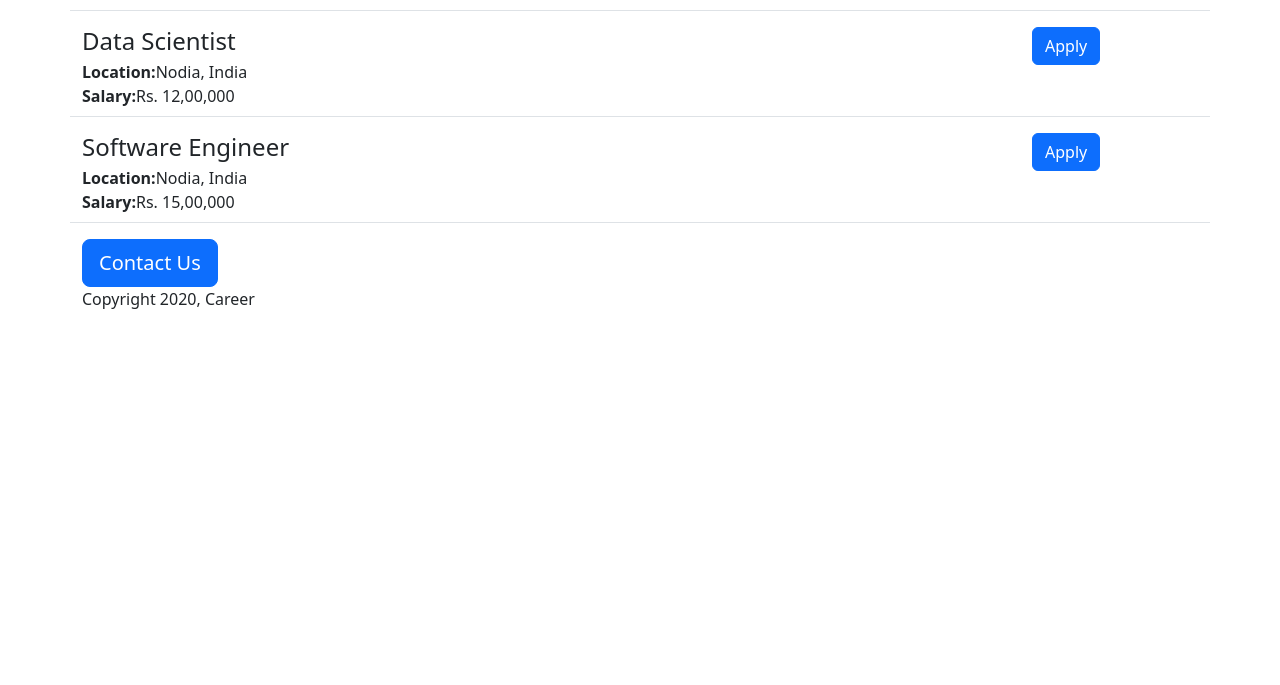
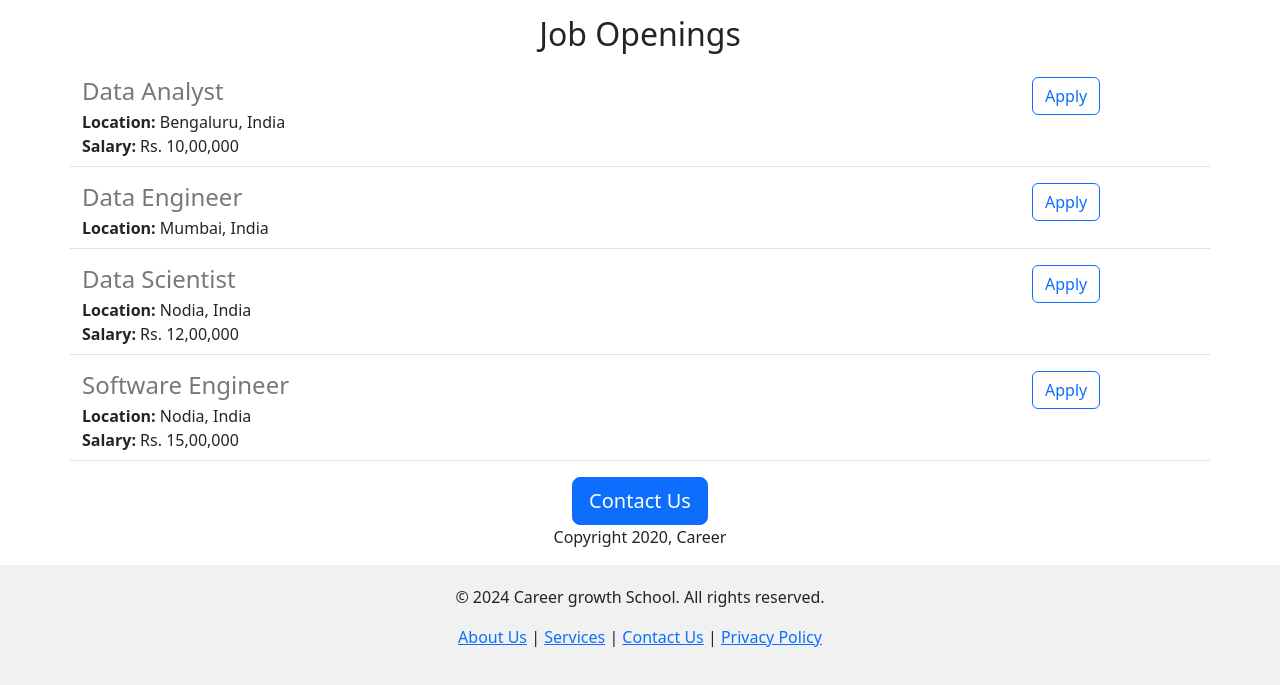
Before and after one commit to ravitej768/teja-academy-website, a Flask app: page / in a window 1280 px wide. Shown: the part 833-1518 px from the top of the page. Before the commit the page ends 1142 px from the top, so only its background shows below. Run offline with Flask 3, Linux system fonts and the light colour scheme.

Commit message:
Added apply linkes

```diff
--- /dev/null
+++ b/templates/footer.html
@@ -0,0 +1,11 @@
+<footer>
+    <div style="background-color: #f1f1f1; padding: 20px; text-align: center;">
+        <p>&copy; 2024 Career growth School. All rights reserved.</p>
+        <p>
+            <a href="/about-us">About Us</a> |
+            <a href="/services">Services</a> |
+            <a href="/contact-us">Contact Us</a> |
+            <a href="/privacy-policy">Privacy Policy</a>
+        </p>
+    </div>
+</footer>
--- a/templates/home.html
+++ b/templates/home.html
@@ -10,30 +10,34 @@
       height: 360px;
       width: 100%;
       object-fit: cover;
-
-
-
+      margin-bottom: 16px;
     }
   </style>
 </head>
 <body>
-  <div class = 'container'>
-   <h1 class = "text-center mt-2 mb-4"> {{company_name}} Growth School</h1>
-   <img class = "img-fulid" id = "banner" src = "https://c029b5c1-94f9-432f-8dd3-5c5f8eb6fe41-00-kpslhfqc738t.kirk.replit.dev/static/career.jpg" height = "320" >"
-   <h2 class = "text-center mt-2 mb-4";> About Growth School</h2>
-   <p class ="lead">Our mission is to provide exceptional staffing and recruiting services that contribute to the success of both businesses and job seekers. We strive to create lasting relationships based on trust, integrity, and mutual respect.
-   </p>
-   <h2 class = "text-center mt-2 mb-4"> Job openings</h2>
-   <p>
+  {% include 'nav.html' %}
+  <img class="img-fluid" id="banner" src="https://c029b5c1-94f9-432f-8dd3-5c5f8eb6fe41-00-kpslhfqc738t.kirk.replit.dev/static/career.jpg" height="28">
+  <div class="container">
+    <h1 class="text-center mt-2 mb-4">{{company_name}} Growth School</h1>
+    <div class="row" style="margin-bottom: 16px">
+      <div class="col-md-6">
+        <p class="lead">Our mission is to provide exceptional staffing and recruiting services that contribute to the success of both businesses and job seekers. We strive to create lasting relationships based on trust, integrity, and mutual respect.</p>
+      </div>
+      <div class="d-none d-md-block col-md-6">
+        <img src="/static/people.work.jpg" style="height:320px; border-radius:4px;">
+      </div>
+    </div>
+    <h2 class="text-center mt-2 mb-4">Job Openings</h2>
     <div>
       {% for job in jobs %}
         {% include 'jobitem.html' %}
       {% endfor %}
     </div>
-   </p>
+    <div class="text-center">
       <button class="btn btn-primary btn-lg">Contact Us</button>
       <p>Copyright 2020, Career</p>
     </div>
   </div>
+  {% include 'footer.html' %}
 </body>
 </html>
--- a/templates/jobitem.html
+++ b/templates/jobitem.html
@@ -1,19 +1,16 @@
-<div class = 'border-bottom row'style = "margin-bottom:16px; padding-bottom: 8px;">
-<div class = "col-10">
- <h4
-   style = "color rgb: (120,120,120);margin-bottom:4px;" >{{job["title"]}}</h4>
+<div class='border-bottom row' style='margin-bottom:16px; padding-bottom: 8px;'>
+  <div class='col-10'>
+    <h4 style='color: rgb(120,120,120); margin-bottom: 4px;'>{{job["title"]}}</h4>
     <div>
-   <b>Location:</b>{{job["location"]}}
+      <b>Location:</b> {{job["location"]}}
     </div>
     {% if "salary" in job %}
     <div>
-   <b>Salary:</b>{{job["salary"]}}
+      <b>Salary:</b> {{job["salary"]}}
     </div>
     {% endif %}
   </div>
- <div class ="col-2">
-    <button class="btn btn-primary"
-     type="submit">Apply</button>
+  <div class='col-2'>
+    <a href='mailto:tejacademy.ai?subject=Application%20for%20{{job["title"]}}&body=My%20name%3A%20Full%20name%0D%0AMy%20email%20%3A%20Address%0D%0AMy%20contact%20%3A%20Contact%20information%0D%0Amy%20Linkedin%20%3A' type='button' class='btn btn-outline-primary'>Apply</a>
   </div>
-
 </div>
--- /dev/null
+++ b/templates/nav.html
@@ -0,0 +1,9 @@
+<nav class="navbar shadow-sm fixed-top bg-white" >
+  <div class="container-fluid">
+    <a class="navbar-brand" href="#">
+      <img src="/static/b-logo.svg" alt="Logo" width="30" height="24" class="d-inline-block align-text-top">
+      Tejas
+    </a>
+  </div>
+</nav>
+<div style = 'height: 56px'></div>
```
Also changed, not shown: static/b-logo.svg (added), 2 other files. Lines whose indentation alone changed are shown as unchanged.
